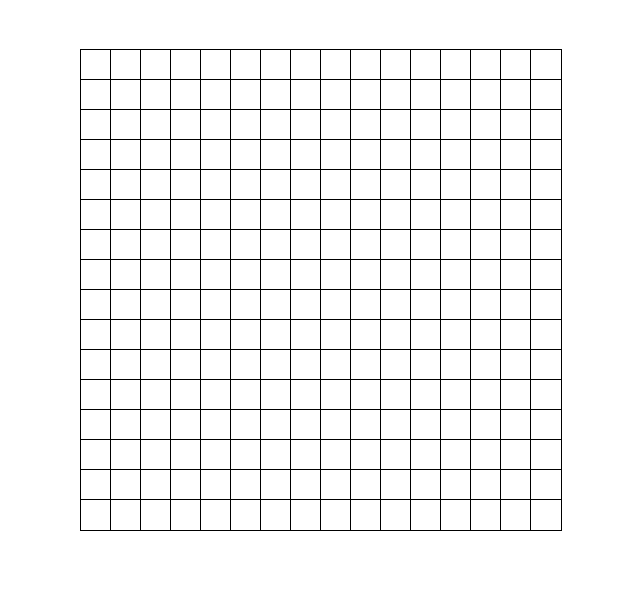
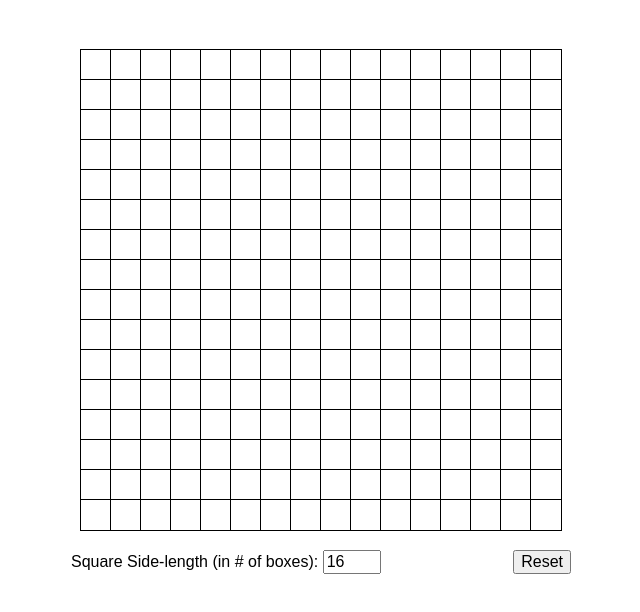
Before and after one commit to chrisnorwood/jquery-sketch, a plain HTML site: page index.html in a window 1280 px wide. Shown: the whole page, without its empty margins (319-959 px from the left). Drawn offline with nearby package versions, Linux system fonts and the light colour scheme.

Commit message:
Added non-functional dimension input and reset button

```diff
--- a/css/style.css
+++ b/css/style.css
@@ -1,8 +1,10 @@
+/* General Page Structure */
 .wrapper {
-	width: 80%;
+	width: 500px;
 	margin: 50px auto;
 }
 
+/* Grid System */
 #grid {
 	width: 480px;
 	height: 480px;
@@ -10,9 +12,6 @@
 }
 
 .row {
-	display: block;
-	width: 480px;
-	height: 30px;
 	margin: 0 auto;
 }
 .square {
@@ -27,3 +26,16 @@
 
 	background: #FFF;
 }
+
+/* User Inputs */
+#user-input {
+	margin-top: 20px;
+}
+
+#user-input input {
+	width: 50px;
+}
+
+#user-input > button {
+	float: right;
+}
--- a/index.html
+++ b/index.html
@@ -10,6 +10,14 @@
 		<div id="grid">
 
 		</div>
+
+		<div id="user-input">
+			<span>
+				<label for="dimensions">Square Side-length (in # of boxes):</label>
+				<input type="number" name="dimensions" value="16" />
+			</span>
+			<button name="reset">Reset</button>
+		</div>
 	</div>
 
 	<script type="text/javascript" src="https://code.jquery.com/jquery-1.12.0.min.js"></script>
--- a/js/application.js
+++ b/js/application.js
@@ -15,7 +15,7 @@ $(document).ready(function(){
 		$('#grid').append($row.clone());
 	}
 
-	$('.square').on('mouseover', function() {
+	$('.square').on('mouseenter', function() {
 		$(this).css('background', '#000');
 	});
 
```
